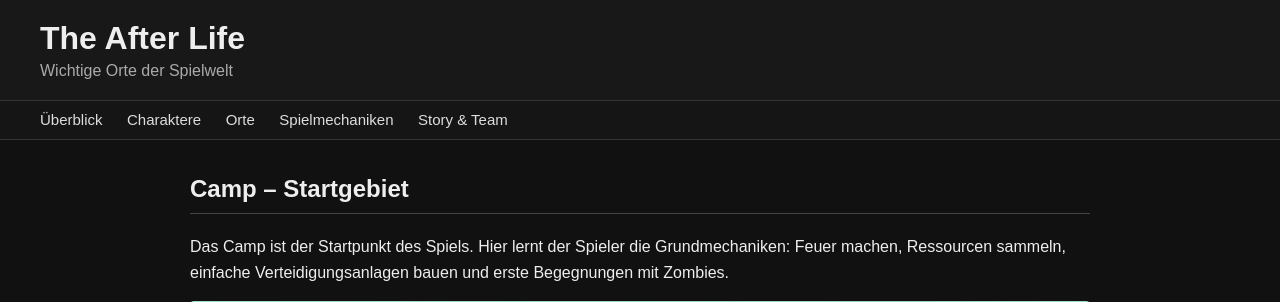
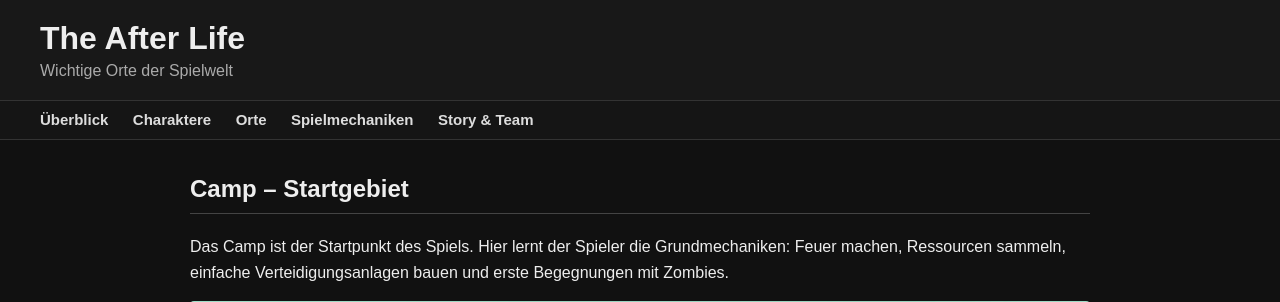
Before and after one commit to Noor8686/the-after-life-website, a PHP site: page /orte.html in a window 1280 px wide. Shown: the top 302 px of the page. Run offline with PHP 8.4, Linux system fonts and the light colour scheme.

Commit message:
Neuer änderungen

```diff
--- a/index.html
+++ b/index.html
@@ -97,7 +97,7 @@
 
     <!-- Hauptinhalt -->
     <main>
-        <h2>Game Design Dokument</h2>
+        <h2>Game Design</h2>
         <p>
     Basierend auf dem offiziellen Game Design Document (GDD) Version 1.0 vom 06.10.2025.
         </p>
--- a/style.css
+++ b/style.css
@@ -142,3 +142,41 @@ footer {
     background: #1d3557;
     color: #fff;
 }
+
+/* Allgemeine Links im Text */
+a {
+    color: #4da3ff;              /* helles Blau */
+    text-decoration: none;       /* keine Standard-Unterstreichung */
+    font-weight: 600;
+    position: relative;
+}
+
+/* dünner Balken unter dem Link beim Hover */
+a::after {
+    content: "";
+    position: absolute;
+    left: 0;
+    bottom: -3px;
+    width: 0;
+    height: 2px;
+    background: #4da3ff;
+    transition: width 0.25s ease;
+}
+
+a:hover::after {
+    width: 100%;
+}
+
+a:hover {
+    color: #ffffff;
+}
+
+/* bereits besuchter Link – etwas blasser */
+a:visited {
+    color: #9bb8ff;
+}
+
+/* beim Klicken */
+a:active {
+    color: #ff6b6b;
+}
```
